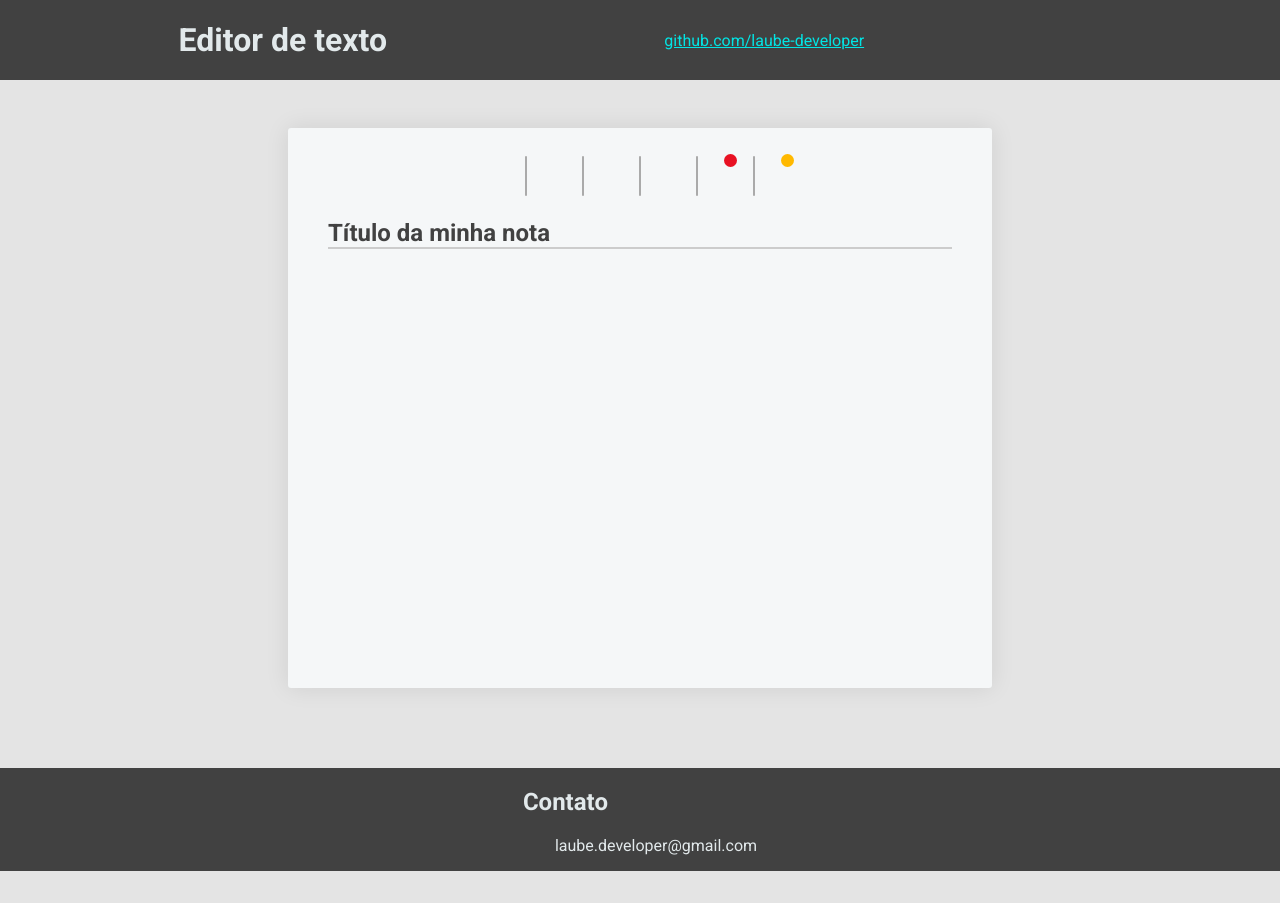
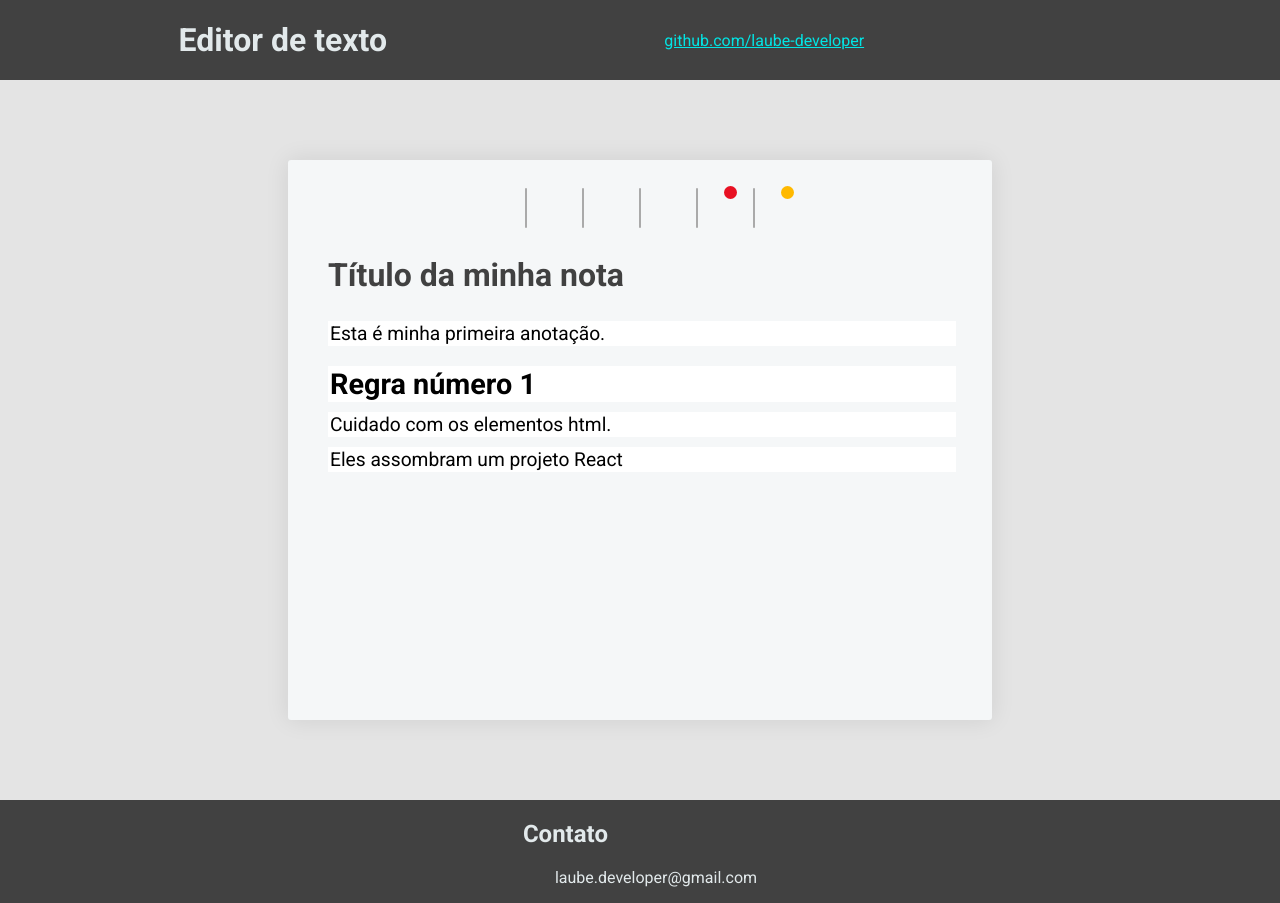
Before and after one commit to laube-developer/text-editor, a Next.js app: page / in a window 1280 px wide. Before the commit the page ends 871 px from the top, so only its background shows below. Built offline with nearby package versions, Linux system fonts and the light colour scheme.

Commit message:
Texto Editável

```diff
--- a/components/NotaBloco/NotaBloco.js
+++ b/components/NotaBloco/NotaBloco.js
@@ -4,6 +4,7 @@ import styles from './style.module.css'
 
 import BarraDeFerramentas from '../BarraDeFerramentas/BarraDeFerramentas'
 import MenuOpcoes from '../MenuOpcoes/MenuOpcoes'
+import TextBox from './TextBox'
 
 function NotaBloco(props){
     const [stateMenu, setStateMenu] = useState({
@@ -13,6 +14,7 @@ function NotaBloco(props){
         colorAtivo: "Vermelho",
         bgAtivo: "Amarelo"
     })
+
 
     function atualizaEstado(tipo, hAtivo, corAtivo, bgAtivo){
         let estado = {
@@ -27,10 +29,11 @@ function NotaBloco(props){
     }
 
     return (
-        <div className={styles.error}>
+        <div className={styles.NotaBloco}>
             <BarraDeFerramentas handleAtivaMenu={atualizaEstado} state={stateMenu}/>
             <div id='titulo'><h1>{props.titulo}</h1></div>
             <MenuOpcoes state={stateMenu} handleAtivaMenu={atualizaEstado}/>
+            <TextBox className={styles.TextBox}></TextBox>
         </div>
     )
 }
--- /dev/null
+++ b/components/NotaBloco/TextBox.js
@@ -0,0 +1,111 @@
+import React, { useState, useEffect } from 'react'
+import linhaModel from '../../util/array/modelArrays'
+import styles from './style.module.css'
+
+
+export default function TextBox(props){
+    const linha1 = new linhaModel('Esta é minha primeira anotação.', 'p');
+    const linha2 = new linhaModel('Regra número 1', 'h2');
+    const linha3 = new linhaModel('Cuidado com os elementos html.', 'p');
+    const linha4 = new linhaModel('Eles assombram um projeto React', 'p');
+
+    const [nota, setNota] = useState([linha1,linha2, linha3, linha4])
+
+    const comands = {
+        Digitar(index, stringAtualizada){
+            let linha = nota[index]
+            linha.string = stringAtualizada
+
+            let notaBeforeLine = index==0? []: nota.slice(0, index)
+            let notaAfterLine = nota.slice(index + 1, nota.length)
+
+            let novaNota = []
+            notaBeforeLine.map(array=>{
+                novaNota.push(array)
+            })
+            novaNota.push(linha)
+            notaAfterLine.map(array=>{
+                novaNota.push(array)
+            })
+
+            setNota(novaNota)
+        },
+        Enter(atributos){
+
+            let notaBeforeLine = atributos.index==0? nota.slice(0, 1): nota.slice(0, atributos.index)
+            let notaAfterLine = nota.slice(atributos.index +1 , nota.length)
+
+            let novaNota = []
+            notaBeforeLine.map(array=>{
+                novaNota.push(array)
+            })
+            novaNota.push(nota[atributos.index])
+            novaNota.push(new linhaModel("", nota[atributos.index].tipo))
+            notaAfterLine.map(array=>{
+                novaNota.push(array)
+            })
+
+            setNota(novaNota)
+            document.querySelector("#lineIndex_"+(atributos.index+1)).focus()
+        },
+        Backspace(atributos){
+            //Adicionar Backspace
+        }
+
+    }
+
+    function Comandos (index, keyPress, isCTRL, node, string){
+        if(keyPress!="Control" && isCTRL){
+            console.log("CTRL + "+keyPress)
+        }
+
+        //Se para a tecla digitada existir um comando específico
+        //este comando é executado.
+        console.log(index)
+        if(comands[keyPress]){
+            comands[keyPress]({
+                index: index,
+                keyPress: keyPress,
+                isCTRL: isCTRL,
+                node: node
+            })
+        }
+    }
+    return (
+        <div
+            className={styles.TextBox}
+        >
+            {nota.map(linhaObg=>{
+                return (
+                    <input
+                        name={"lineIndex_" + nota.indexOf(linhaObg)}
+                        type="text"
+                        className={
+                            styles[linhaObg.tipo]+" "+
+                            styles.comp+" "+
+                            styles.Linha
+                        }
+                        id={"lineIndex_" + nota.indexOf(linhaObg)}
+                        value={linhaObg.string}
+
+                        onChange={e=>{
+                            comands.Digitar(
+                                nota.indexOf(linhaObg), //Index da linha
+                                e.target.value,         //Texto atualizado da linha
+                            )
+                        }}
+                        onKeyDown={e=>{
+                            Comandos(
+                                nota.indexOf(linhaObg),
+                                e.key,
+                                e.ctrlKey,
+                                e.target
+                            )
+                        }}
+                    />
+                )
+            })}
+        </div>
+
+    )
+}
--- a/components/NotaBloco/style.module.css
+++ b/components/NotaBloco/style.module.css
@@ -1,4 +1,4 @@
-.error{
+.NotaBloco{
     box-sizing: border-box;
     background: rgb(245, 247, 248);
     color: #414141;
@@ -6,11 +6,10 @@
 
     width: 55vw;
     max-width: 1000px;
-    height: 70vh;
-    max-height: 562.5px;
+    min-height: 70vh;
 
     border-radius: 3px;
-    padding: 20px 40px;
+    padding: 20px 40px 50px 40px;
 }
 
 
@@ -24,3 +23,41 @@
         width: 80vw;
     }
 }
+.TextBox{
+    height: 60%;
+    outline: none;
+}
+
+/* Types of content */
+.Linha{
+    margin: .3rem 0;
+    border: none;
+    width: 100%;
+    overflow-x: visible;
+    outline: none;
+}
+.h1{
+    font-weight: 600;
+    font-size: 2rem;
+    margin-top: 1rem;
+}
+.h2{
+    font-weight: 600;
+    font-size: 1.8rem;
+    margin-top: 1rem;
+}
+.h3{
+    font-weight: 600;
+    font-size: 1.5rem;
+    margin-top: 1rem;
+}
+.p{
+    font-weight: 400;
+    font-size: 1.2rem;
+}
+.NotaBloco b{
+    font-weight: 600;
+}
+.TextBox i{
+    font-style: italic;
+}
--- a/styles/style.css
+++ b/styles/style.css
@@ -24,6 +24,8 @@ body{
     min-height: 90vh;
     height: auto;
     padding-top: 3rem;
+
+    padding-top: 5rem;
 }
 
 .contentSobre{
--- /dev/null
+++ b/util/array/modelArrays.js
@@ -0,0 +1,114 @@
+class linhaModel{
+
+    constructor(string, tipo){
+        this.string = string;
+        this.bold = [];
+        this.italic = [];
+        this.tipo = tipo?tipo:"";
+        this.colors = {
+            'red': [],
+            'green':[],
+            'blue':[],
+            'purple':[]
+        };
+        this.background = {
+            'red': [],
+            'green':[],
+            'blue':[],
+            'purple':[]
+        };
+
+    }
+    digitar(char, pos){
+        if(char.length == 1 && pos <= this.string.length){
+            let text = [
+                this.string.slice(0, pos),
+                this.string.slice(pos, this.string.length)
+            ]
+            this.string = text[0] + char + text[1];
+        }
+    }
+    apagar(pos){
+        if(pos <= this.string.length){
+            let text = [
+                this.string.slice(0, (pos -1)),
+                this.string.slice(pos, this.string.length)
+            ];
+            this.string = text[0] + text[1];
+        }
+    }
+    incluirArray(start, end, array){
+        //Retorna um array com as alterações feitas
+        //Utilizado para adicionar bold, italico, cor do texto, cor de fundo, etc
+
+        //quatro situações
+        //1) start e end não então dentro de um array    |> sobrepos == [null, null, null, null]
+        //2) start esta dentro de um array               |> sobrepos == [x, null, y, null]
+        //3) end está dentro de um array                 |> sobrepos == [null, x, null, y]
+        //4) start e end estão dentro de um array        |> sobrepos == [x, a, y, b]
+
+        let sobrepos = getSobrepos(start, end, array);
+        let status = verificaStatus(sobrepos)
+        let dadosOp = getDadosOperacao(sobrepos, status, start, end, array);
+
+        let arrayFinal = dadosOp.arrayDividido[0];
+        arrayFinal.push(dadosOp.arrayParaAdicionar)
+        for(let cont in dadosOp.arrayDividido[1]){
+            arrayFinal.push(dadosOp.arrayDividido[1][cont])
+        }
+
+        return arrayFinal;
+
+    }
+    excluirArray(start, end, array){
+        let sobrepos = getSobrepos(start, end, array)
+        console.log(sobrepos)
+        let arrayDividido = [
+            array.slice(0, sobrepos[2]),
+            array.slice(sobrepos[3]+1, array.length)
+        ]
+        let arrayFinal = arrayDividido[0]
+        for(let cont in arrayDividido[1]){
+            arrayFinal.push(arrayDividido[1][cont])
+        }
+        console.log(arrayFinal)
+    }
+    adicionarBold(posInicial, posFinal){
+        this.bold = this.incluirArray(posInicial, posFinal, this.bold)
+
+    }
+    adicionarItalico(posInicial, posFinal){
+        this.italic = this.incluirArray(posInicial, posFinal, this.italic);
+
+    }
+    adicionarCorTexto(posInicial, posFinal, codigo){
+        this.colors[codigo] = this.incluirArray(posInicial, posFinal, this.colors[codigo])
+    }
+
+    adicionarMarcacao(posInicial, posFinal, codigo){
+        this.background[codigo] = this.incluirArray(posInicial, posFinal, this.background[codigo]);
+
+    }
+
+    excluirBold(posInicial, posFinal){
+        this.bold = this.excluirArray(posInicial, posFinal, this.bold);
+
+    }
+
+    excluirItalic(posInicial, posFinal){
+        this.italic = this.excluirArray(posInicial, posFinal, this.italic);
+
+    }
+
+    excluirColor(posInicial, posFinal, codigo){
+        this.color[codigo] = this.excluirArray(posFinal, posFinal, this.color[codigo]);
+
+    }
+
+    excluirMarcacao(posInicial, posFinal, codigo){
+        this.background[codigo] = this.excluirArray(posInicial, posFinal, this.background[codigo]);
+
+    }
+}
+
+export default linhaModel;
```
